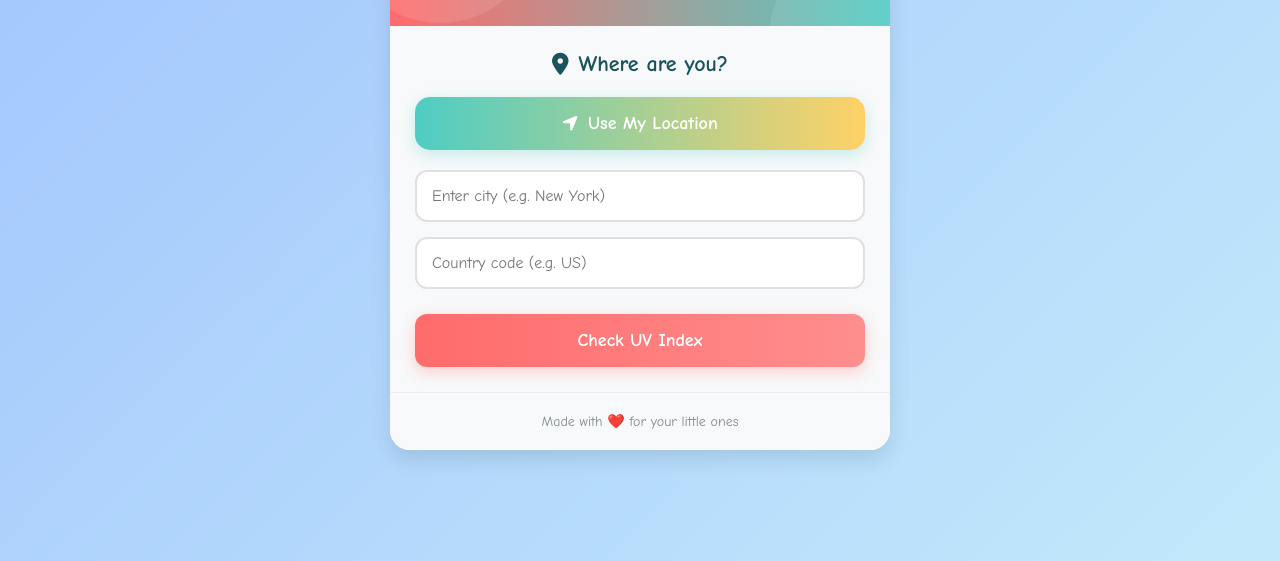
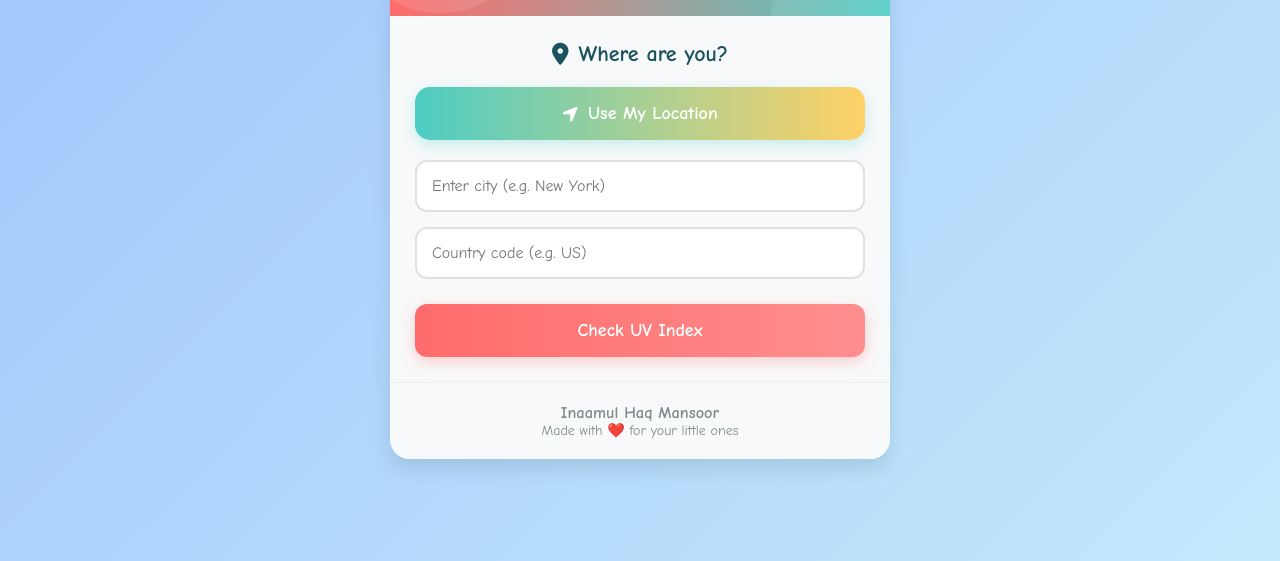
Before and after one commit to m4mansoor/uvbaby, a plain HTML site: page index.html in a window 1280 px wide. Shown: the part 239-800 px from the top of the page. Drawn offline with Linux system fonts and the light colour scheme.

Commit message:
footer update

```diff
--- a/index.html
+++ b/index.html
@@ -610,6 +610,7 @@
         </div>
 
         <div class="footer">
+            <h3>Inaamul Haq Mansoor</h3>
             <p>Made with ❤️ for your little ones</p>
         </div>
     </div>
```
